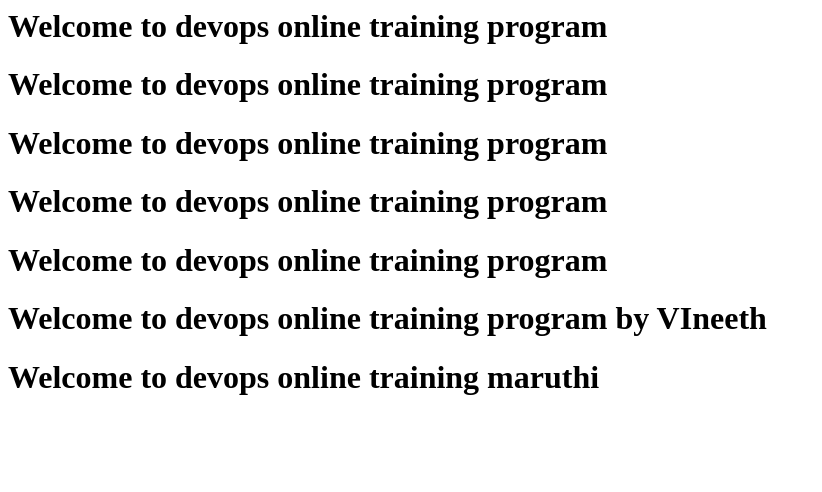
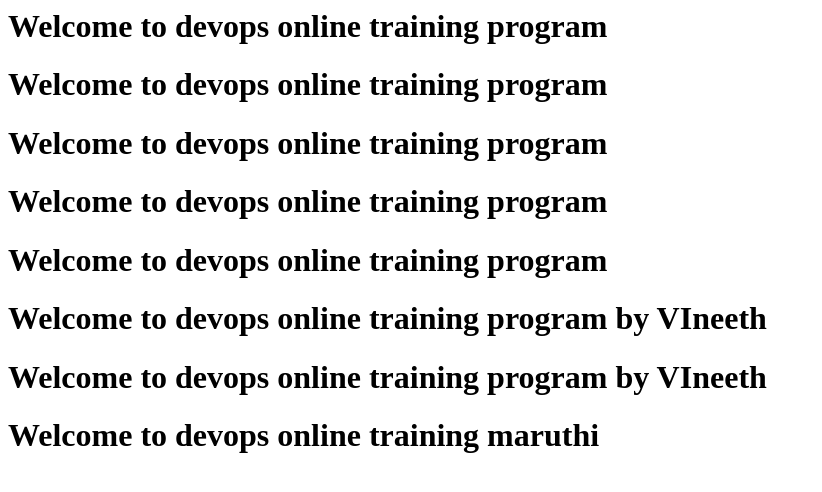
Before and after one commit to vineethgit5/project, a plain HTML site: page index.html in a window 1280 px wide. Shown: the whole page, without its empty margins (0-822 px from the left). Drawn offline with Linux system fonts and the light colour scheme.

Commit message:
added a new line index.html

```diff
--- a/index.html
+++ b/index.html
@@ -4,4 +4,5 @@
 <h1> Welcome to devops online training program </h1>
 <h1> Welcome to devops online training program </h1>
 <h1> Welcome to devops online training program by VIneeth </h1>
+<h1> Welcome to devops online training program by VIneeth </h1>
 <h1> Welcome to devops online training maruthi </h1>
```
